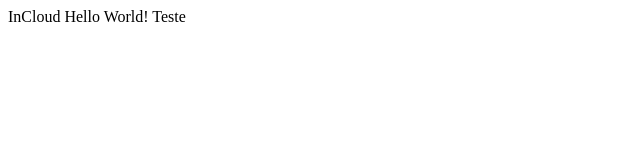
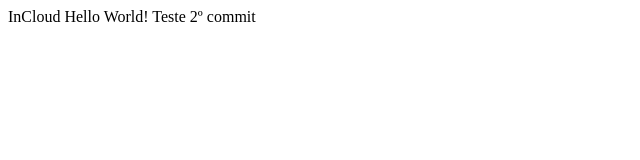
Before and after one commit to edilsonjustiniano/InCloud, a plain HTML site: page WebContent/index.html in a window 1280 px wide. Shown: the full height of the page, 0-640 px from the left. Drawn offline with Linux system fonts and the light colour scheme.

Commit message:
segundo commit pelo eclipse

```diff
--- a/WebContent/index.html
+++ b/WebContent/index.html
@@ -12,5 +12,7 @@ InCloud Hello World!
 
 Teste
 
+2º commit
+
 </body>
 </html>
```
